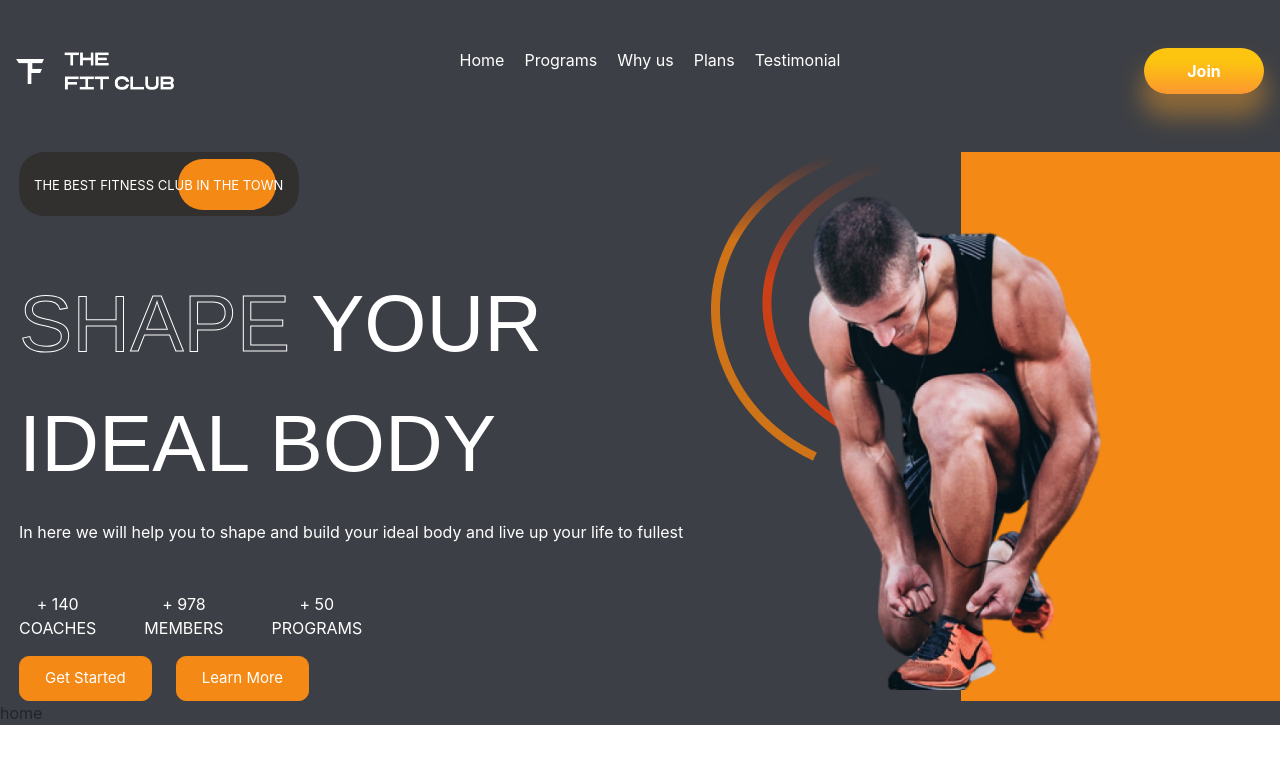
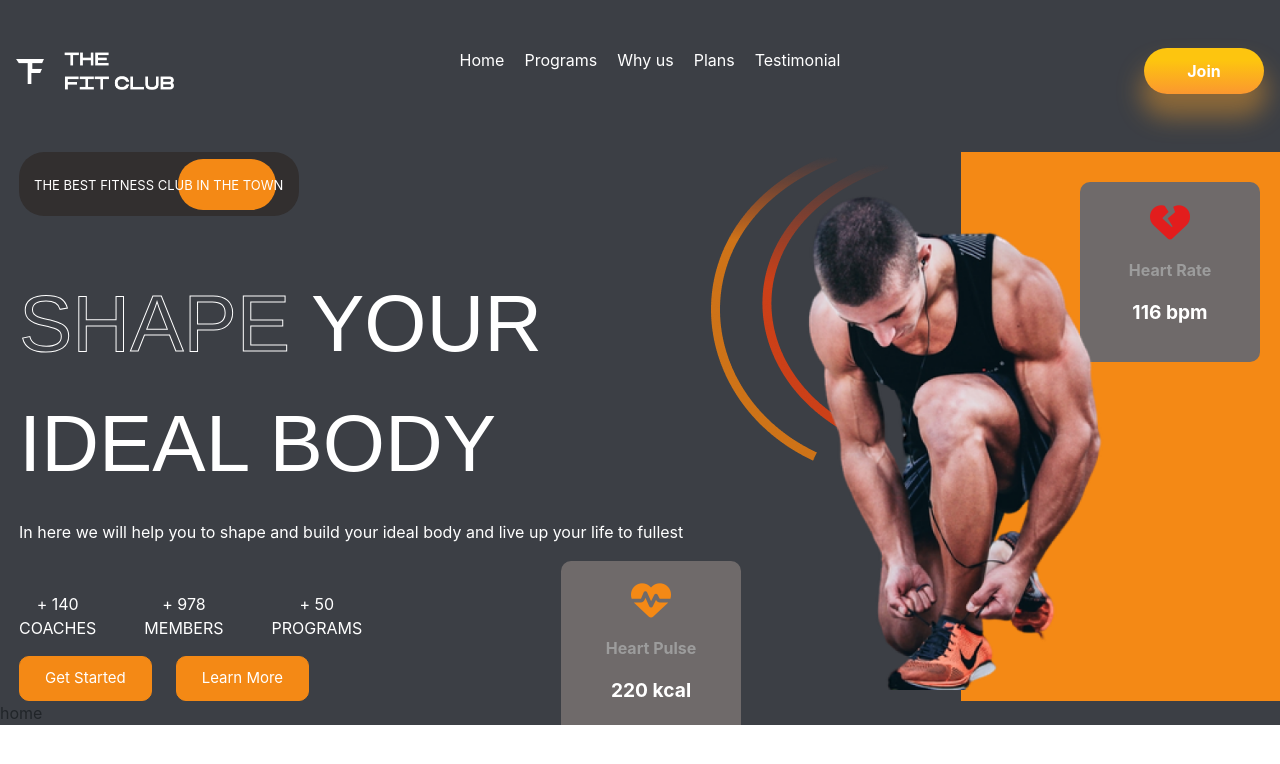
Before and after one commit to adil-shabab/gym-website, a React (Create React App) app: page / in a window 1280 px wide. Shown: the top 764 px of the page. Built offline with nearby package versions, Linux system fonts and the light colour scheme; a web font is replaced by a local one.

Commit message:
navbar completed with menu icon

```diff
--- a/src/Components/Hero/Hero.css
+++ b/src/Components/Hero/Hero.css
@@ -8,6 +8,9 @@
     position: relative;
     width: 280px;
     z-index: 1;
+}
+.left-h{
+    position: relative;
 }
 .circle{
     width: 35%;
@@ -65,12 +68,71 @@
     left: -250px;
     z-index: 0;
 }
+.heart{
+    display: flex;
+    flex-direction: column;
+    justify-content: center;
+    align-items: center;
+    width: 180px;
+    height: 180px;
+    gap: 1rem;
+    padding: 15px;
+    background: rgb(111, 106, 106);
+    border: none;
+    border-radius: 10px;
+    position: absolute;
+    top: 30px;
+    right: 20px;
+}
+.heart span,
+.bp span{
+    color: var(--gray);
+    font-weight: bold;
+}
+.heart p,
+.bp p{
+    font-size: 1.2rem;
+    font-weight: bold;
+}
+.heart i{
+    color: rgb(227, 29, 29);
+    font-size: 2.5rem;
+}
+.bp{
+    display: flex;
+    flex-direction: column;
+    justify-content: center;
+    align-items: center;
+    width: 180px;
+    height: 180px;
+    gap: 1rem;
+    padding: 15px;
+    background: rgb(111, 106, 106);
+    border: none;
+    border-radius: 10px;
+    position: absolute;
+    bottom: -40px;
+    right: 220px;
+}
+.bp i{
+    color: var(--orange);
+    font-size: 2.5rem;
+}
+@media (max-width: 500px) {
+    .heart{
+        display: none;
+    }
+}
 @media (max-width: 992px) {
+    .bp{
+        top: 900px;
+        left: 10px;
+    }
     .hero-back{
-        left: 5px;
+        left: 155px;
     }
     .hero-img{
-        left: 55px;
+        left: 255px;
     }
     .header{
         font-size: 3.2rem;
@@ -79,6 +141,24 @@
         font-size: 0.8rem;
     }
 }
+
+@media (max-width: 750px) {
+    .hero-back{
+        left: 80px;
+    }
+    .hero-img{
+        left: 155px;
+    }
+}
+@media (max-width: 500px) {
+    .hero-back{
+        left: 5px;
+    }
+    .hero-img{
+        left: 55px;
+    }
+}
+
 
 
 
--- a/src/Components/Hero/Hero.jsx
+++ b/src/Components/Hero/Hero.jsx
@@ -6,10 +6,17 @@ import HeroBack from "../../assets/hero_image_back.png";
 const Hero = () => {
   return (
     <div className="row m-0 text-white pl-1">
-      <div className="mt-5 col-lg-9 col-xlg-9 col-md-12 col-sm-12 col-12">
+      <div className="left-h mt-5 col-lg-9 col-xlg-9 col-md-12 col-sm-12 col-12">
+        <div className="bp">
+        <i class="fa-solid fa-heart-pulse"></i>
+          <span>Heart Pulse</span>
+          <p>220 kcal</p>
+        </div>
         <div className="best-ad">
           <div className="circle"></div>
-          <span className="fitness-text">THE BEST FITNESS CLUB IN THE TOWN</span>
+          <span className="fitness-text">
+            THE BEST FITNESS CLUB IN THE TOWN
+          </span>
         </div>
         <div className="title mt-5">
           <span className="header">
@@ -44,8 +51,12 @@ const Hero = () => {
       <div className="right-h mt-5 col-lg-3 col-xlg-3 col-md-12 col-sm-12 col-12">
         <img className="hero-img" src={HeroImg} alt="" />
         <img className="hero-back" src={HeroBack} alt="" />
+        <div className="heart">
+          <i class="fa-solid fa-heart-crack"></i>
+          <span>Heart Rate</span>
+          <p>116 bpm</p>
+        </div>
       </div>
-
     </div>
   );
 };
--- a/src/Components/Navbar/Navbar.css
+++ b/src/Components/Navbar/Navbar.css
@@ -3,7 +3,7 @@
     height: 3rem;
     cursor: pointer;
 }
-.nav ul li{
+.nav .nav-ul li{
     list-style: none;
     margin-right: 20px;
 }
@@ -22,8 +22,36 @@
     color: var(--orange);
     background: white;
 }
+.show-nav ul li{
+    list-style: none;
+    width: 100%;
+    cursor: pointer;
+    color: white;
+    margin-top: 10px;
+    transition: 0.9s ease;
+    padding: 10px;
+    border-radius: 10px;
+    display: flex;
+    justify-content: center;
+    align-items: center;
+    font-weight: bold;
+}
+.show-nav ul{
+    display: flex;
+    flex-direction: column;
+    width: 100%;
+}
+.show-nav ul li:hover{
+    background: var(--orange);
+}
+.show-nav{
+    width: 100%;
+    display: flex;
+    justify-content: center;
+    align-items: center;
+}
 @media (max-width: 992px) {
-    .nav ul{
+    .nav .nav-ul{
         display: none !important;
     }
     .logo img{
--- a/src/Components/Navbar/Navbar.jsx
+++ b/src/Components/Navbar/Navbar.jsx
@@ -1,14 +1,22 @@
-import React from "react";
+import React, { useState } from "react";
 import "./Navbar.css";
-import Logo from '../../assets/logo.png'
+import Logo from "../../assets/logo.png";
 
 const Navbar = () => {
+  const [menu, setMenu] = useState(false);
+  const navbar = () => {
+    if (menu === false) {
+      setMenu(true);
+    } else {
+      setMenu(false);
+    }
+  };
   return (
     <div className="sticky-top nav pt-5 pb-2 px-3 d-flex justify-content-between">
       <div className="logo">
         <img src={Logo} alt="" />
       </div>
-      <ul className="d-flex text-white">
+      <ul className="nav-ul d-flex text-white">
         <li>Home</li>
         <li>Programs</li>
         <li>Why us</li>
@@ -19,10 +27,26 @@ const Navbar = () => {
         <button className="button">Join</button>
       </div>
       <div className="hidden">
-      <i class="fa-solid fa-bars"></i>
+        {menu ? (
+          <i class="fa-solid fa-xmark"></i>
+        ) : (
+          <i onClick={navbar} class="fa-solid fa-bars"></i>
+        )}
       </div>
+      {menu ? (
+        <div className="show-nav">
+          <ul>
+            <li>Home</li>
+            <li>Programs</li>
+            <li>Why us</li>
+            <li>Plans</li>
+            <li>Testimonial</li>
+          </ul>
+        </div>
+      ) : (
+        ""
+      )}
     </div>
-
   );
 };
 
```
